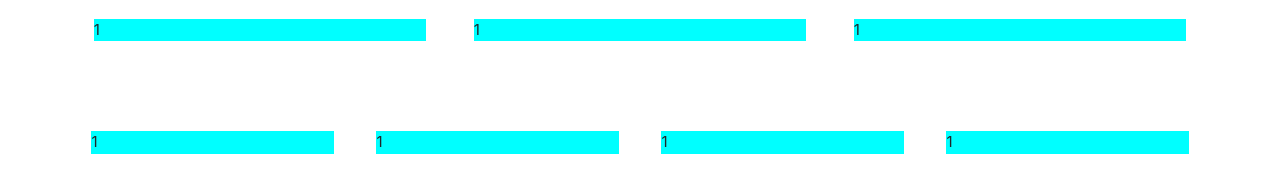
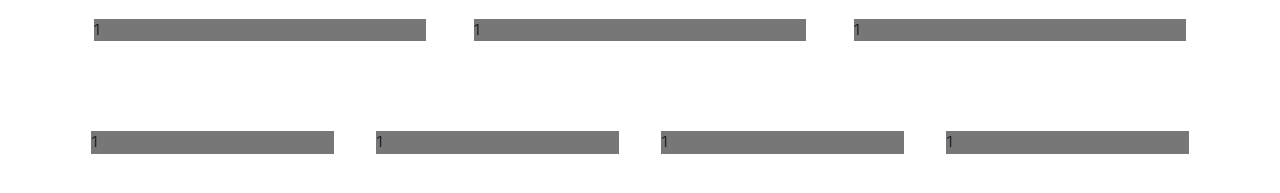
Before and after one commit to twwwwwwwwww/kkk, a plain HTML site: page index.html in a window 1280 px wide. Shown: the part 229-422 px from the top of the page. Drawn offline with Linux system fonts and the light colour scheme.

Commit message:
Update index.html

```diff
--- a/index.html
+++ b/index.html
@@ -8,7 +8,7 @@
   <style>
     .box{
       width: 95%;
-      background-color: aqua;
+      background-color: #777777;
       margin: auto;
     }
   </style>
```
